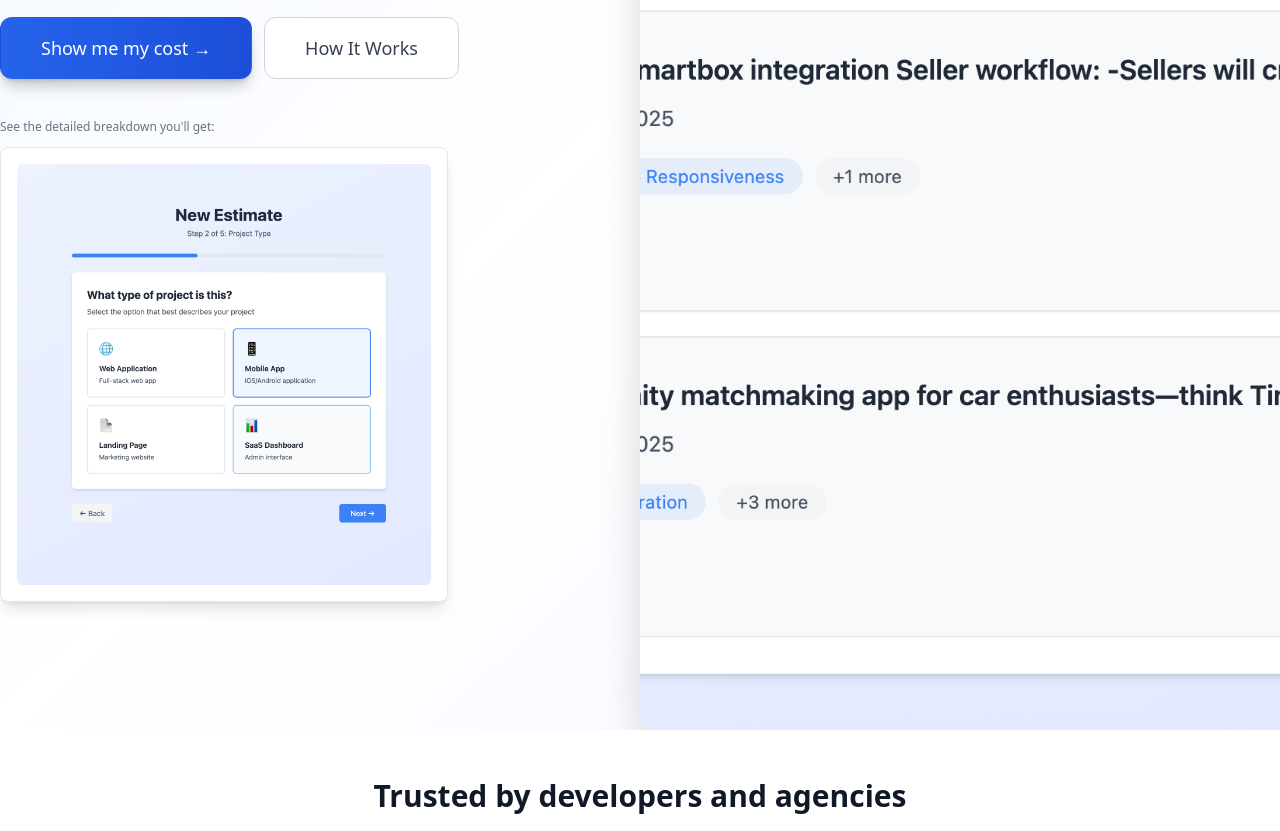
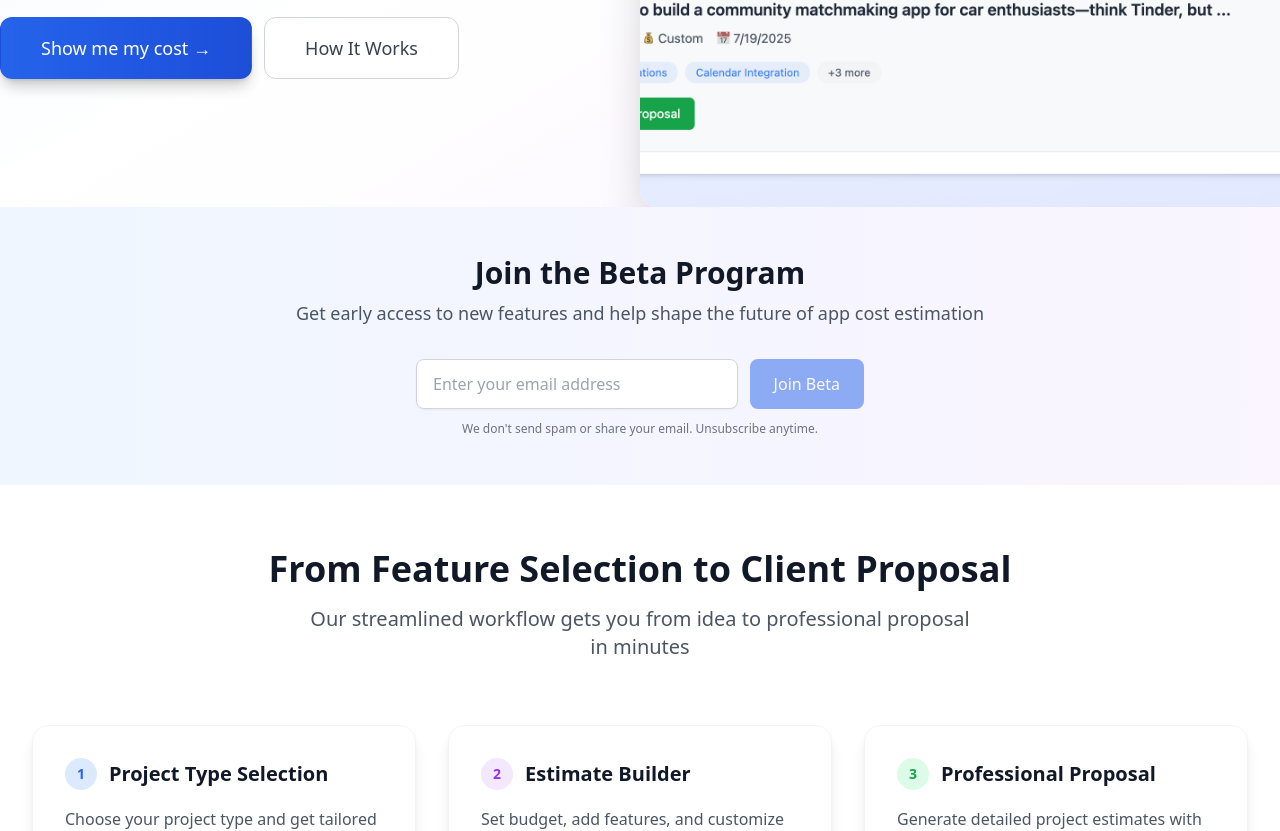
Before and after one commit to NaimTheDev/appcostestimator-landing-page, a React (Vite) app: page / in a window 1280 px wide. Shown: the part 610-1441 px from the top of the page. Built offline with nearby package versions, Linux system fonts and the light colour scheme.

Commit message:
Address feedback: Remove watch demo, add mailing list signup, remove testimonials section
Co-authored-by: NaimTheDev <67030588+NaimTheDev@users.noreply.github.com>

```diff
--- a/src/App.tsx
+++ b/src/App.tsx
@@ -1,11 +1,10 @@
 import React from 'react';
 import { Navbar } from './components/Navbar';
 import { Hero } from './components/Hero';
-import { Testimonials } from './components/Testimonials';
+import { MailingListSignup } from './components/MailingListSignup';
 import { VisualShowcase } from './components/VisualShowcase';
 import { ProblemSolution } from './components/ProblemSolution';
 import { HowItWorks } from './components/HowItWorks';
-import { SocialProof } from './components/SocialProof';
 import { FAQ } from './components/FAQ';
 // import { Pricing } from './components/Pricing';
 import { CallToAction } from './components/CallToAction';
@@ -16,11 +15,10 @@ export function App() {
       <Navbar />
       <main>
         <Hero />
-        <Testimonials />
+        <MailingListSignup />
         <VisualShowcase />
         <ProblemSolution />
         <HowItWorks />
-        <SocialProof />
         <FAQ />
         {/* <Pricing /> */}
         <CallToAction />
--- a/src/components/CallToAction.tsx
+++ b/src/components/CallToAction.tsx
@@ -18,14 +18,6 @@ export const CallToAction = () => {
               Get Started Free
             </a>
           </div>
-          <div className="ml-3 inline-flex rounded-md shadow">
-            <a
-              href="#demo"
-              className="inline-flex items-center justify-center px-5 py-3 border border-transparent text-base font-medium rounded-md text-[#3B82F6] bg-white hover:bg-gray-50"
-            >
-              Watch Demo
-            </a>
-          </div>
         </div>
       </div>
     </section>
--- a/src/components/Hero.tsx
+++ b/src/components/Hero.tsx
@@ -49,20 +49,6 @@ export const Hero = () => {
                   </a>
                 </div>
               </div>
-
-              {/* Estimate Output Preview */}
-              <div className="mt-8 sm:mt-10">
-                <div className="text-xs text-gray-500 mb-3 text-center lg:text-left">
-                  See the detailed breakdown you'll get:
-                </div>
-                <div className="bg-white rounded-lg shadow-lg border border-gray-200 p-4 max-w-md mx-auto lg:mx-0">
-                  <img
-                    className="w-full h-auto rounded-md"
-                    src="/Screenshot_2025-07-26_at_1.17.51_PM.png"
-                    alt="Example cost estimate output showing feature breakdown"
-                  />
-                </div>
-              </div>
             </div>
           </div>
         </div>
--- /dev/null
+++ b/src/components/MailingListSignup.tsx
@@ -0,0 +1,94 @@
+import React, { useState } from 'react';
+
+export const MailingListSignup = () => {
+  const [email, setEmail] = useState('');
+  const [isLoading, setIsLoading] = useState(false);
+  const [message, setMessage] = useState('');
+  const [isSuccess, setIsSuccess] = useState(false);
+
+  const handleSubmit = async (e: React.FormEvent) => {
+    e.preventDefault();
+    setIsLoading(true);
+    setMessage('');
+
+    try {
+      const response = await fetch('/api/join-beta', {
+        method: 'POST',
+        headers: {
+          'Content-Type': 'application/json',
+        },
+        body: JSON.stringify({ email }),
+      });
+
+      const data = await response.json();
+
+      if (data.success) {
+        setIsSuccess(true);
+        setMessage('🎉 Welcome to the beta! Check your email for next steps.');
+        setEmail('');
+      } else {
+        setIsSuccess(false);
+        setMessage(data.error || 'Something went wrong. Please try again.');
+      }
+    } catch (error) {
+      setIsSuccess(false);
+      setMessage('Network error. Please check your connection and try again.');
+    } finally {
+      setIsLoading(false);
+    }
+  };
+
+  return (
+    <section className="py-12 bg-gradient-to-r from-blue-50 to-purple-50">
+      <div className="max-w-4xl mx-auto px-4 sm:px-6 lg:px-8">
+        <div className="text-center">
+          <h2 className="text-2xl font-bold text-gray-900 sm:text-3xl">
+            Join the Beta Program
+          </h2>
+          <p className="mt-2 text-lg text-gray-600">
+            Get early access to new features and help shape the future of app cost estimation
+          </p>
+        </div>
+
+        <div className="mt-8 max-w-md mx-auto">
+          <form onSubmit={handleSubmit} className="space-y-4">
+            <div className="flex flex-col sm:flex-row sm:space-x-3 sm:space-y-0 space-y-3">
+              <div className="flex-1">
+                <input
+                  type="email"
+                  value={email}
+                  onChange={(e) => setEmail(e.target.value)}
+                  placeholder="Enter your email address"
+                  required
+                  className="w-full px-4 py-3 border border-gray-300 rounded-lg shadow-sm focus:outline-none focus:ring-2 focus:ring-blue-500 focus:border-transparent"
+                  disabled={isLoading}
+                />
+              </div>
+              <button
+                type="submit"
+                disabled={isLoading || !email}
+                className="px-6 py-3 bg-blue-600 text-white font-medium rounded-lg hover:bg-blue-700 focus:outline-none focus:ring-2 focus:ring-blue-500 focus:ring-offset-2 disabled:opacity-50 disabled:cursor-not-allowed transition-colors duration-200"
+              >
+                {isLoading ? 'Joining...' : 'Join Beta'}
+              </button>
+            </div>
+          </form>
+
+          {message && (
+            <div className={`mt-4 p-3 rounded-lg ${
+              isSuccess
+                ? 'bg-green-50 text-green-800 border border-green-200'
+                : 'bg-red-50 text-red-800 border border-red-200'
+            }`}>
+              {message}
+            </div>
+          )}
+
+          <p className="mt-3 text-xs text-gray-500 text-center">
+            We don't send spam or share your email. Unsubscribe anytime.
+          </p>
+        </div>
+      </div>
+    </section>
+  );
+};
```
